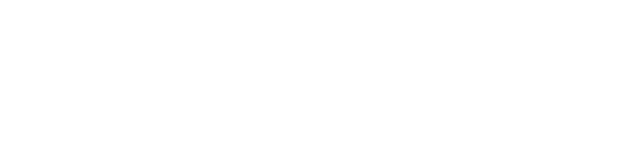
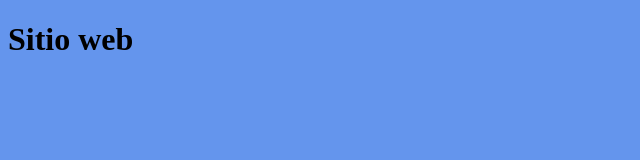
Before and after one commit to Claus-Web/pil-git, a plain HTML site: page index.html in a window 1280 px wide. Shown: the whole page, without its empty margins (0-640 px from the left). Drawn offline with Linux system fonts and the light colour scheme.

Commit message:
CSS enlazado y H1.

```diff
--- /dev/null
+++ b/CSS/style.css
@@ -0,0 +1,3 @@
+body {
+    background-color: cornflowerblue;
+}
--- a/index.html
+++ b/index.html
@@ -4,8 +4,9 @@
     <meta charset="UTF-8">
     <meta name="viewport" content="width=device-width, initial-scale=1.0">
     <title>Document</title>
+    <link rel="stylesheet" href="css/style.css">
 </head>
 <body>
-
+<h1>Sitio web</h1>
 </body>
 </html>
```
Also changed, not shown: js/app.js (added).
